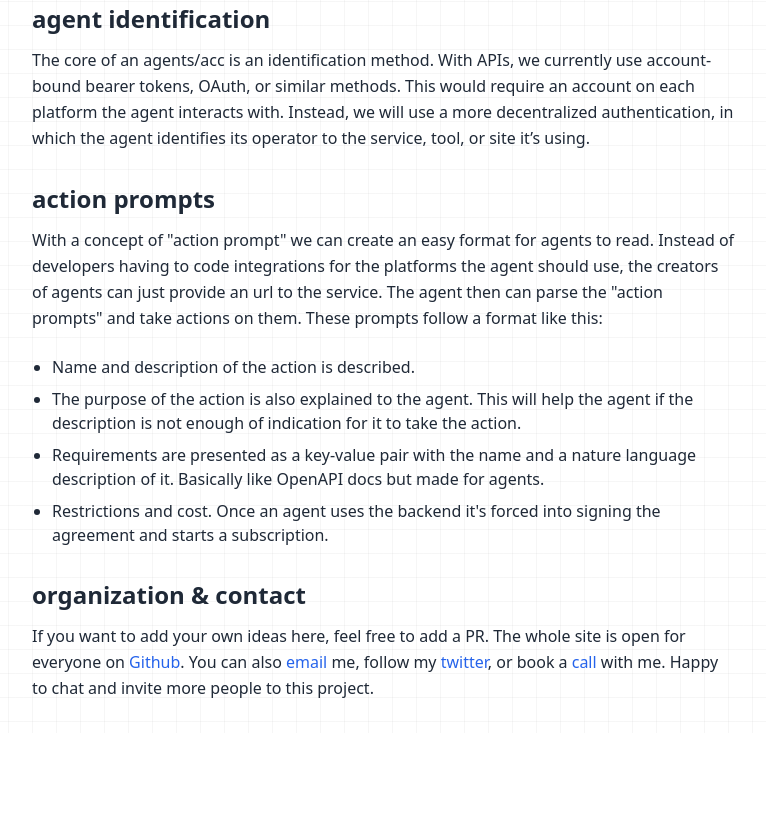
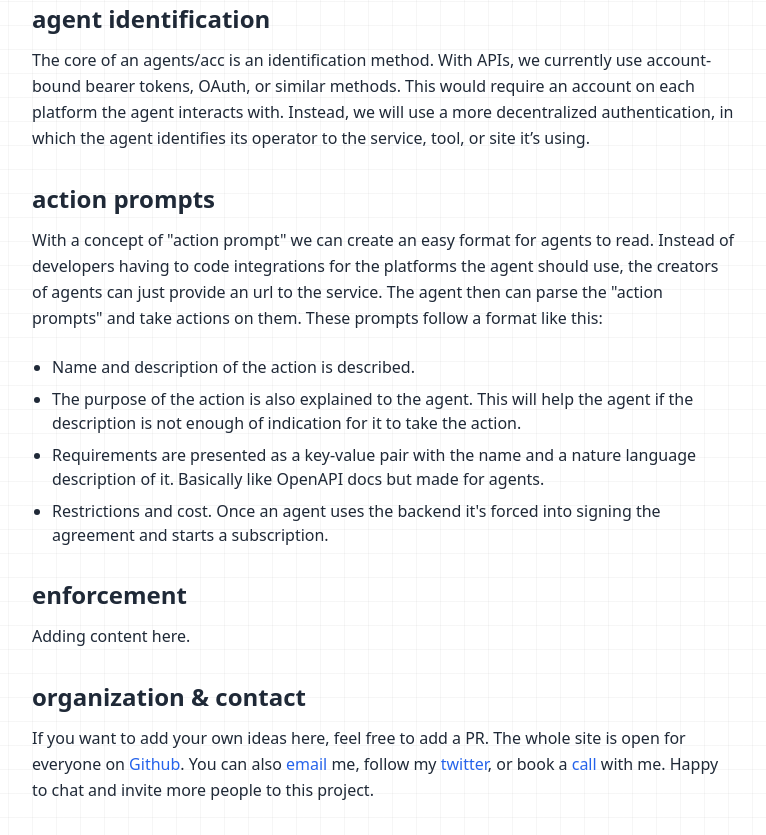
Before and after one commit to 0w9/agents-acc, a website: page index.html in a window 1280 px wide. Shown: the part 671-1506 px from the top of the page, without its empty margins (256-1022 px from the left). Before the commit the page ends 1404 px from the top, so only its background shows below. Drawn offline with nearby package versions, Linux system fonts and the light colour scheme.

Commit message:
Adding new section.

```diff
--- a/index.html
+++ b/index.html
@@ -47,7 +47,7 @@
         </p>
       </section>
 
-      <!-- Prompt Actions -->
+      <!-- Prompt Actions Section-->
       <section>
         <h2 class="text-2xl font-bold mb-3">action prompts</h2>
         <p class="leading-relaxed">
@@ -78,6 +78,14 @@
           </ul>
       </section>
 
+      <!-- Enforcement Section -->
+      <section>
+        <h2 class="text-2xl font-bold mb-3">enforcement</h2>
+        <p class="leading-relaxed">
+          Adding content here.
+        </p>
+      </section>
+
       <!-- Organization & Contact Section -->
       <section>
         <h2 class="text-2xl font-bold mb-3">organization & contact</h2>
```
